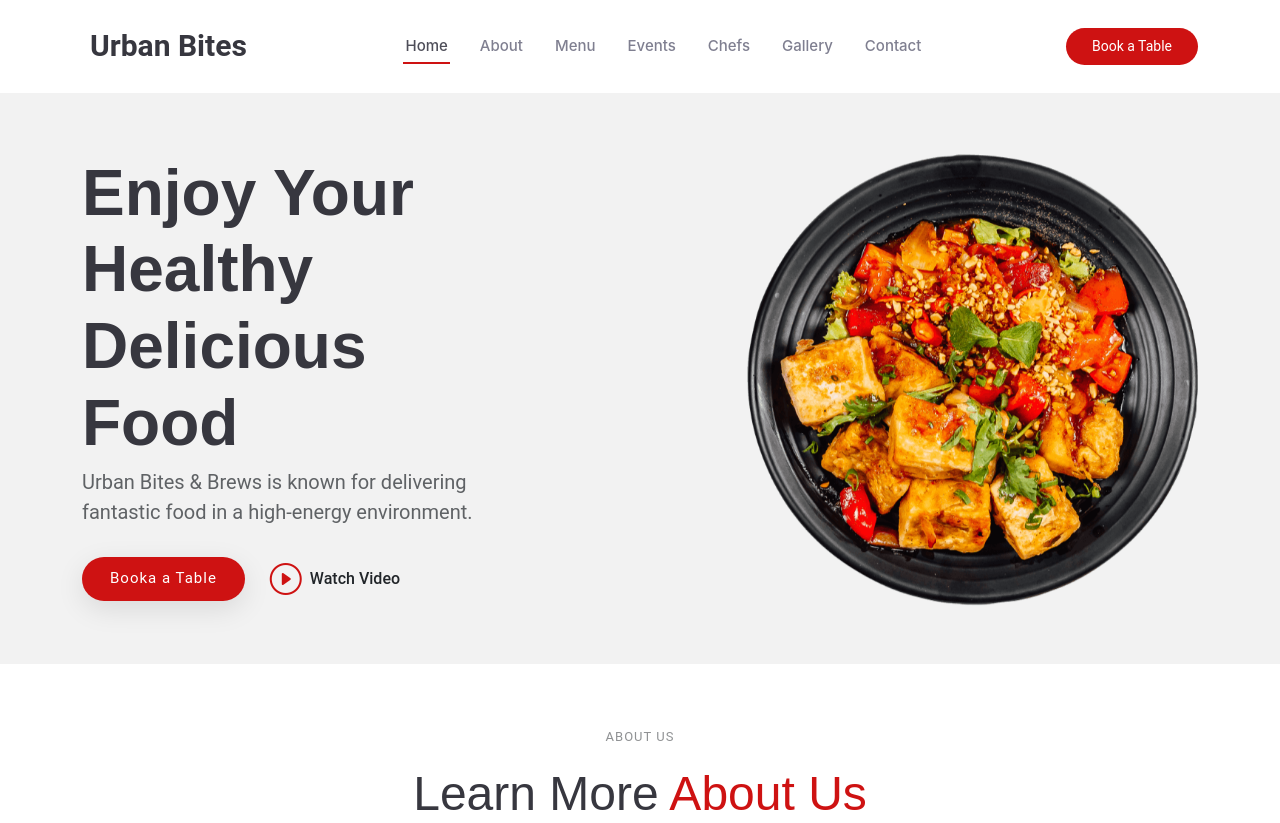
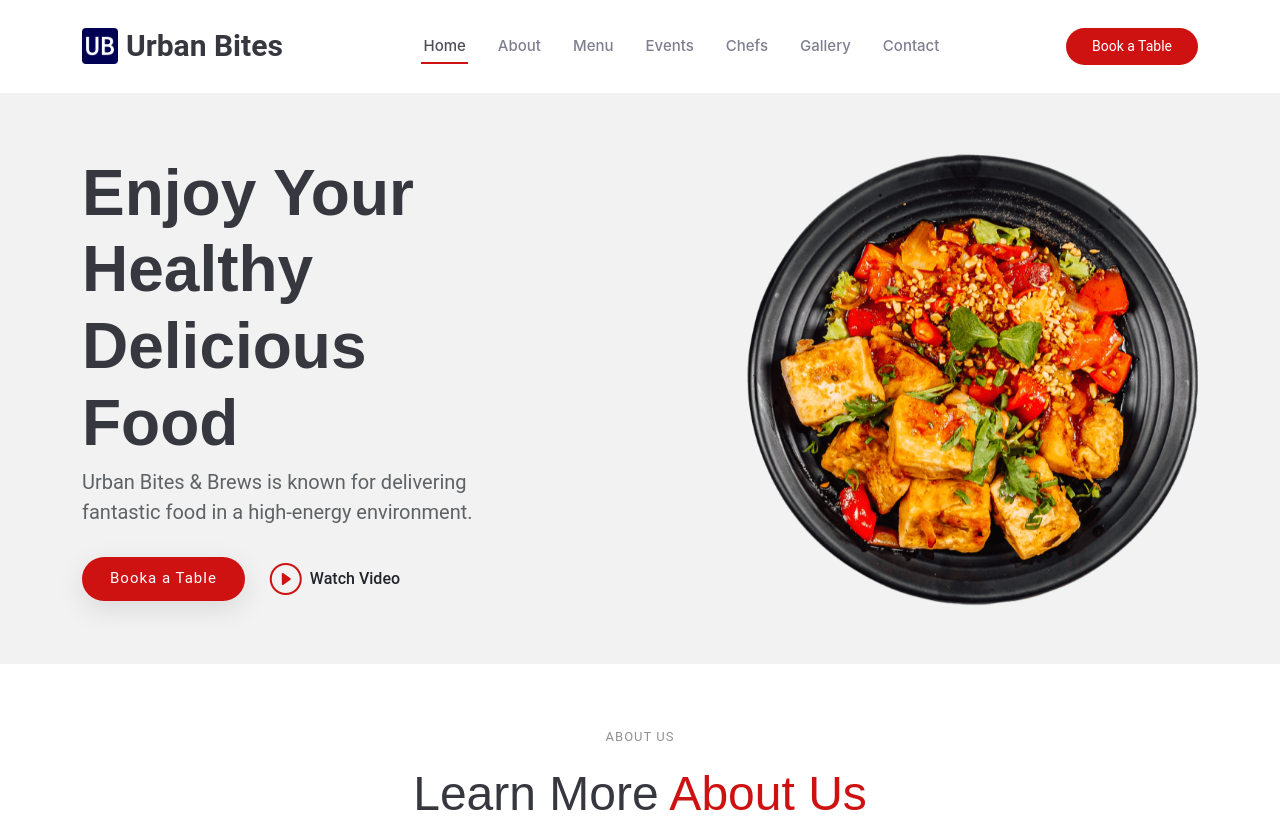
Before and after one commit to AnandAnasane/Urban-Bites, a plain HTML site: page index.html in a window 1280 px wide. Shown: the top 823 px of the page. Drawn offline with Linux system fonts and the light colour scheme; the site is published under a folder, as on GitHub Pages, so addresses that start at the root find nothing; animation ran at ten frames a second.

Commit message:
Update index.html

```diff
--- a/index.html
+++ b/index.html
@@ -39,7 +39,7 @@
     <div class="container position-relative d-flex align-items-center justify-content-between">
 
       <a href="index.html" class="logo d-flex align-items-center me-auto me-xl-0">
-        <img src="/favicon_io (1)/apple-touch-icon.png" alt="">
+        <img src="./favicon_io (1)/apple-touch-icon.png" alt="">
         <h1 class="sitename">Urban Bites</h1>
       </a>
 
```
